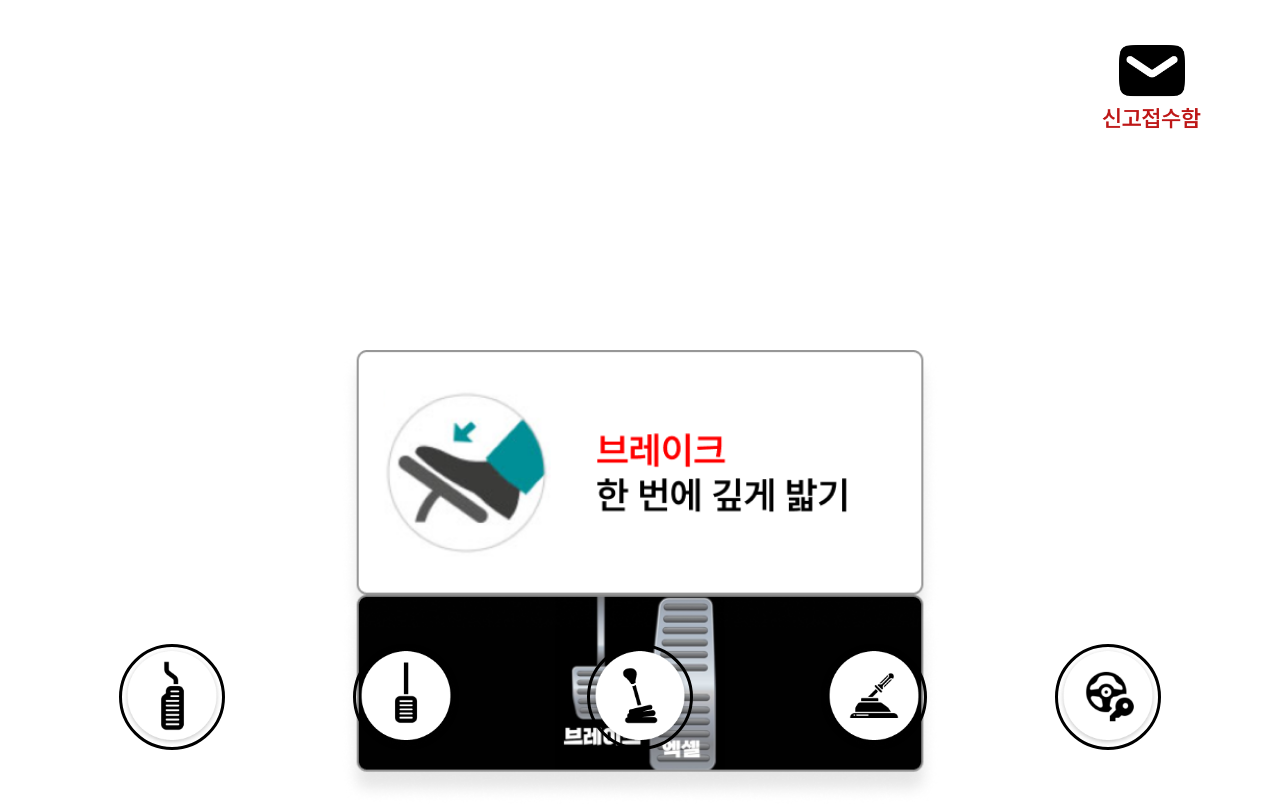
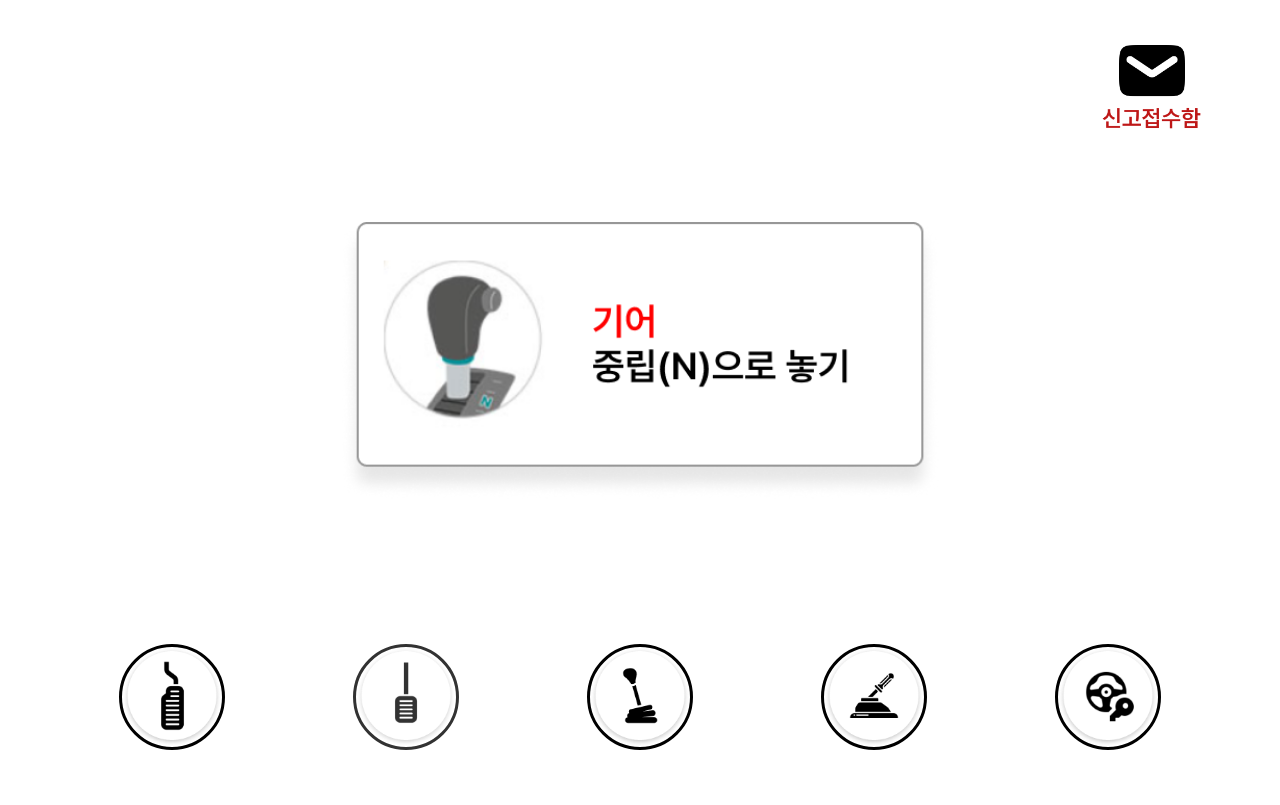
Before and after one commit to gear-second/FrontEnd, a React (Create React App) app: page /tutorial in a window 1280 px wide. Both pictures are taken after a click on the button "Yes". Built offline with nearby package versions, Linux system fonts and the light colour scheme.

Commit message:
start page successed

```diff
--- a/src/pages/Tutorial/Tutorial.jsx
+++ b/src/pages/Tutorial/Tutorial.jsx
@@ -7,7 +7,6 @@ import tutorial2 from "../../assets/imgs/tutorial2.png";
 import tutorial3 from "../../assets/imgs/tutorial3.png";
 import tutorial4 from "../../assets/imgs/tutorial4.png";
 
-// import Video from "../../assets/calarm.mp4";
 import Exel from "../../assets/imgs/icons/exel.png";
 import Side from "../../assets/imgs/icons/side.png";
 import Handle from "../../assets/imgs/icons/handle.png";
@@ -16,39 +15,41 @@ import Gear from "../../assets/imgs/icons/gear.png";
 
 import report from "../../assets/imgs/Report.png";
 
-const images = [tutorial1, tutorial2, tutorial3, tutorial4];
-const imageTexts = [
-  "브래이크를 한 번에 깊게 밟아주세요.",
-  "기어를 중립으로 놓아주세요.",
-  "사이드 브레이크를 올려주세요.",
-  "시동을 끄고 브레이크를 밟아주세요",
+// 이미지와 텍스트 데이터를 배열로 저장
+const Object = [
+  {
+    img: tutorial1,
+    text: "브래이크를 한 번에 깊게 밟아주세요.",
+  },
+  {
+    img: tutorial2,
+    text: "기어를 중립으로 놓아주세요",
+  },
+  {
+    img: tutorial3,
+    text: "사이드 브레이크를 올려주세요.",
+  },
+  {
+    img: tutorial4,
+    text: "시동을 끄고 브레이크를 밟아주세요",
+  },
 ];
 
 const Tutorial = () => {
   const [currentImageIndex, setCurrentImageIndex] = useState(0);
   const [isImageLoaded, setIsImageLoaded] = useState(false);
-  const [clickedStates, setClickedStates] = useState([false, false, false, false]);
   const navigate = useNavigate();
 
   useEffect(() => {
-    if (!isImageLoaded) return;
-
-    const interval = setInterval(() => {
-      if (currentImageIndex < images.length - 1) {
-          setCurrentImageIndex((prevIndex) => prevIndex + 1);
-
-      } else {
-        clearInterval(interval);
+    // 이미지가 로드된 후 텍스트를 읽어주는 기능
+    if (isImageLoaded) {
+      readText(Object[currentImageIndex].text);
     }
-    }, 3000);
-
-    readText(imageTexts[currentImageIndex]);
-
-    return () => clearInterval(interval);
   }, [isImageLoaded, currentImageIndex]);
 
   const handleLoadImages = () => {
     setIsImageLoaded(true);
+    setCurrentImageIndex(currentImageIndex + 1); // Yes 버튼 클릭 시 인덱스 증가
   };
 
   const handleNavigateHome = () => {
@@ -65,37 +66,20 @@ const Tutorial = () => {
   };
 
   const handleImageClick = (index) => {
-    const newStates = [...clickedStates];
-    newStates[index] = !newStates[index];
-    setClickedStates(newStates);
+    // 클릭한 아이콘의 인덱스가 현재 인덱스보다 클 경우에만 이동
+    if (index === currentImageIndex + 1) {
       setCurrentImageIndex(index);
+      setIsImageLoaded(true); // 이미지 로드 상태를 true로 변경
+    }
   };
 
   return (
     <C.TutorialContainer>
       <C.ReportImg onClick={handleReportPage} src={report} alt="reportbox" />
-      {/* <video
-        style={{
-          width: "50vw",
-          height: "35vh",
-          objectFit: "cover",
-          marginBottom: 100,
-          position: "absolute",
-          top: "8%",
-        }}
-        autoPlay
-        muted
-        loop
-      >
-        <source src={Video} type="video/mp4" />
-      </video> */}
       {isImageLoaded ? (
-        currentImageIndex < images.length ? (
+        currentImageIndex < Object.length ? (
           <C.GuideContainer>
-            <C.Image
-              src={images[currentImageIndex]}
-              alt={`Tutorial Image ${currentImageIndex + 1}`}
-            />
+            <C.Image src={Object[currentImageIndex].img} alt={`Tutorial Image ${currentImageIndex + 1}`} />
           </C.GuideContainer>
         ) : (
           <div>끝</div>
@@ -109,6 +93,9 @@ const Tutorial = () => {
           </C.ButtonContainer>
         </C.StyledDiv>
       )}
+
+      {/* 첫 번째 이미지에서는 아이콘 버튼 숨기기 */}
+      {currentImageIndex > 0 && (
         <div
           style={{
             position: "absolute",
@@ -130,16 +117,14 @@ const Tutorial = () => {
                 height: 100,
                 border: "solid",
                 borderRadius: 100,
-              filter: clickedStates[index]
-                ? "brightness(0.7) saturate(100%) sepia(100%) hue-rotate(-10deg)"
-                : "none",
-              opacity: clickedStates[index] ? 0.8 : 1,
+                opacity: index === currentImageIndex ? 0.8 : 1,
                 cursor: "pointer",
               }}
-            onClick={() => handleImageClick(index)}
+              onClick={() => handleImageClick(index)} // 클릭 시 해당 인덱스로 이동
             />
           ))}
         </div>
+      )}
     </C.TutorialContainer>
   );
 };
--- a/src/pages/Tutorial/TutorialStyle.js
+++ b/src/pages/Tutorial/TutorialStyle.js
@@ -49,7 +49,7 @@ export const ReportImg = styled.img`
 
 export const Image = styled.img`
   width: 600px;
-  margin-top: 10%;
+
   height: auto;
   transition: opacity 0.5s ease-in-out;
 `;
```
Lines whose indentation alone changed are shown as unchanged.
